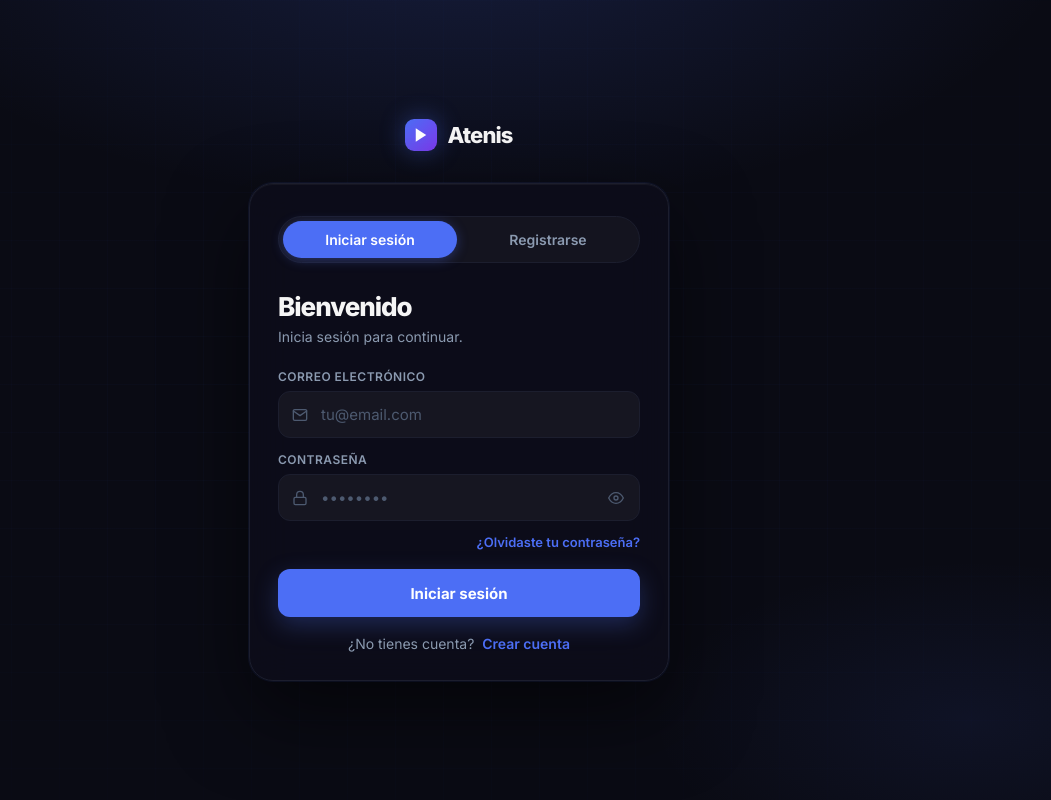
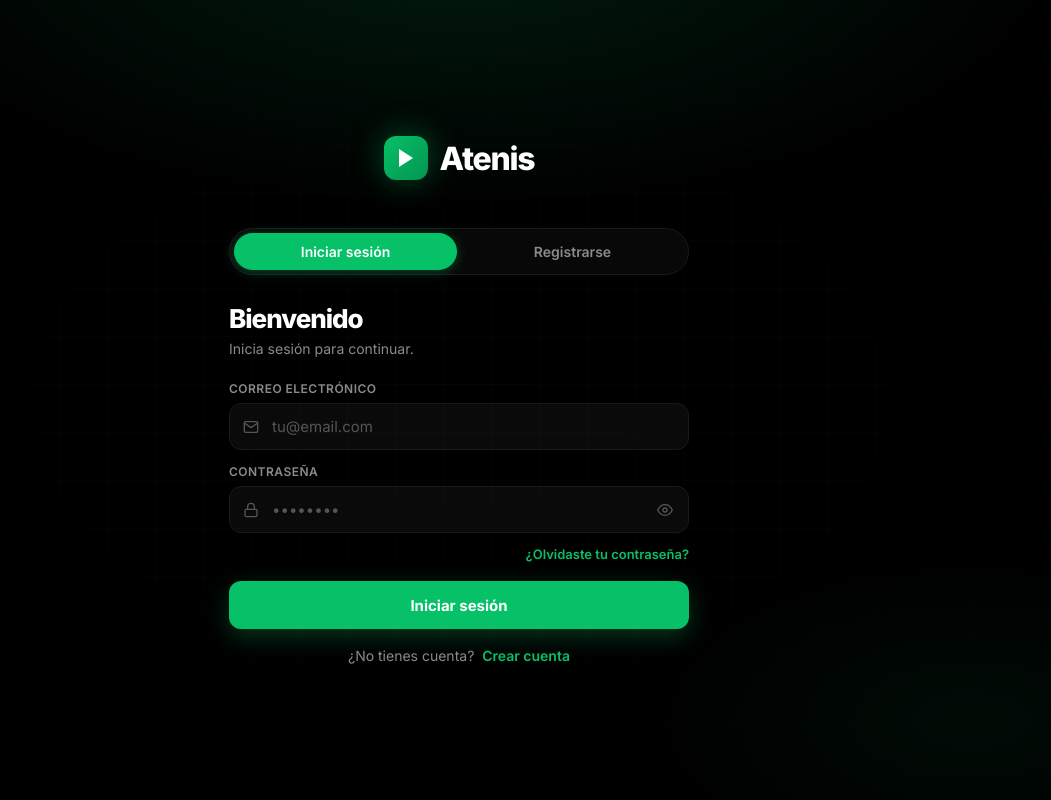
Before and after one commit to floreseternasoporte-creator/netflixcasero, a plain HTML site: page login.html in a window 1280 px wide. Shown: the whole page, without its empty margins (181-1232 px from the left). Drawn offline with Linux system fonts and the light colour scheme; no server answers.

Commit message:
Update: remove hero section, remove avatar selector, redesign login fullscreen

```diff
--- a/login.html
+++ b/login.html
@@ -15,23 +15,23 @@
 
   <style>
     :root {
-      --bg:          #0a0b14;
-      --surface:     #0d0e1a;
-      --surface-el:  #111322;
-      --border:      #1c1e2e;
-      --border-str:  #252848;
-      --text:        #f5f5f5;
-      --muted:       #8b9ab0;
-      --subtle:      #4d5a70;
-      --accent:      #4c6ef5;
-      --accent-hov:  #3b5fd4;
-      --accent-glow: rgba(76,110,245,0.22);
+      --bg:          #000000;
+      --surface:     #0a0a0a;
+      --surface-el:  #111111;
+      --border:      #1a1a1a;
+      --border-str:  #2a2a2a;
+      --text:        #ffffff;
+      --muted:       #8b8b8b;
+      --subtle:      #555555;
+      --accent:      #06C167;
+      --accent-hov:  #049451;
+      --accent-glow: rgba(6,193,103,0.22);
       --danger:      #ef4444;
       --danger-soft: rgba(239,68,68,0.12);
       --good:        #22c55e;
       --good-soft:   rgba(34,197,94,0.12);
       --font:        Inter, ui-sans-serif, -apple-system, BlinkMacSystemFont, 'Segoe UI', sans-serif;
-      --radius:      16px;
+      --radius:      12px;
     }
 
     *, *::before, *::after { margin: 0; padding: 0; box-sizing: border-box; }
@@ -49,8 +49,8 @@
       position: fixed;
       inset: 0;
       background:
-        radial-gradient(ellipse 80% 60% at 50% -10%, rgba(76,110,245,0.18) 0%, transparent 60%),
-        radial-gradient(ellipse 50% 40% at 90% 90%, rgba(76,110,245,0.08) 0%, transparent 50%),
+        radial-gradient(ellipse 80% 60% at 50% -10%, rgba(6,193,103,0.15) 0%, transparent 60%),
+        radial-gradient(ellipse 50% 40% at 90% 90%, rgba(6,193,103,0.06) 0%, transparent 50%),
         var(--bg);
       z-index: 0;
     }
@@ -58,8 +58,8 @@
       position: fixed;
       inset: 0;
       background-image:
-        linear-gradient(rgba(76,110,245,0.04) 1px, transparent 1px),
-        linear-gradient(90deg, rgba(76,110,245,0.04) 1px, transparent 1px);
+        linear-gradient(rgba(6,193,103,0.03) 1px, transparent 1px),
+        linear-gradient(90deg, rgba(6,193,103,0.03) 1px, transparent 1px);
       background-size: 48px 48px;
       z-index: 0;
       mask-image: radial-gradient(ellipse 80% 80% at 50% 50%, black 0%, transparent 100%);
@@ -82,43 +82,40 @@
     .auth-logo {
       display: flex;
       align-items: center;
-      gap: 10px;
-      font-size: 22px;
+      gap: 12px;
+      font-size: 32px;
       font-weight: 800;
       letter-spacing: -0.04em;
       color: var(--text);
-      margin-bottom: 32px;
+      margin-bottom: 48px;
       text-decoration: none;
     }
     .auth-logo-icon {
-      width: 32px;
-      height: 32px;
-      border-radius: 9px;
-      background: linear-gradient(135deg, var(--accent) 0%, #7c3aed 100%);
-      box-shadow: 0 0 24px rgba(76,110,245,0.4);
+      width: 44px;
+      height: 44px;
+      border-radius: 12px;
+      background: linear-gradient(135deg, var(--accent) 0%, #049451 100%);
+      box-shadow: 0 0 32px rgba(6,193,103,0.4);
       display: flex;
       align-items: center;
       justify-content: center;
     }
     .auth-logo-icon svg {
-      width: 18px;
-      height: 18px;
+      width: 24px;
+      height: 24px;
       fill: #fff;
     }
 
     /* Card */
     .auth-card {
       width: 100%;
-      max-width: 420px;
-      background: rgba(13,14,26,0.85);
-      border: 1px solid var(--border);
-      border-radius: 24px;
-      padding: 32px 28px 28px;
-      box-shadow:
-        0 0 0 1px rgba(76,110,245,0.08),
-        0 32px 80px rgba(0,0,0,0.55),
-        inset 0 1px 0 rgba(255,255,255,0.04);
-      backdrop-filter: blur(20px);
+      max-width: 460px;
+      background: transparent;
+      border: none;
+      border-radius: 0;
+      padding: 0;
+      box-shadow: none;
+      backdrop-filter: none;
     }
 
     /* Tabs */
@@ -147,7 +144,7 @@
     .auth-tab.active {
       background: var(--accent);
       color: #fff;
-      box-shadow: 0 2px 12px rgba(76,110,245,0.35);
+      box-shadow: 0 2px 12px rgba(6,193,103,0.35);
     }
 
     /* View anim */
@@ -208,8 +205,8 @@
     }
     .form-input:focus {
       border-color: var(--accent);
-      background: rgba(76,110,245,0.06);
-      box-shadow: 0 0 0 3px rgba(76,110,245,0.15);
+      background: rgba(6,193,103,0.06);
+      box-shadow: 0 0 0 3px rgba(6,193,103,0.15);
     }
     .form-input::placeholder { color: var(--subtle); }
     .form-input-toggle {
@@ -262,9 +259,9 @@
       gap: 8px;
       margin-top: 6px;
       transition: background 0.18s, transform 0.14s, box-shadow 0.18s;
-      box-shadow: 0 8px 24px rgba(76,110,245,0.28);
+      box-shadow: 0 8px 24px rgba(6,193,103,0.28);
     }
-    .auth-btn:hover { background: var(--accent-hov); transform: translateY(-1px); box-shadow: 0 12px 32px rgba(76,110,245,0.35); }
+    .auth-btn:hover { background: var(--accent-hov); transform: translateY(-1px); box-shadow: 0 12px 32px rgba(6,193,103,0.35); }
     .auth-btn:active { transform: translateY(0) scale(0.99); }
     .auth-btn:disabled { opacity: 0.5; cursor: not-allowed; transform: none; }
     .auth-btn .btn-spinner {
@@ -334,8 +331,9 @@
     .pwd-strength-fill { height: 100%; border-radius: 99px; width: 0; transition: width 0.3s, background 0.3s; }
 
     @media (max-width: 480px) {
-      .auth-card { padding: 24px 18px 22px; border-radius: 20px; }
-      .auth-logo { margin-bottom: 24px; }
+      .auth-logo { margin-bottom: 32px; font-size: 28px; }
+      .auth-logo-icon { width: 38px; height: 38px; }
+      .auth-logo-icon svg { width: 20px; height: 20px; }
       .auth-title { font-size: 22px; }
     }
   </style>
```
Also changed, not shown: index.html (+5 -45 lines), profile-setup.html (+1 -12 lines).
